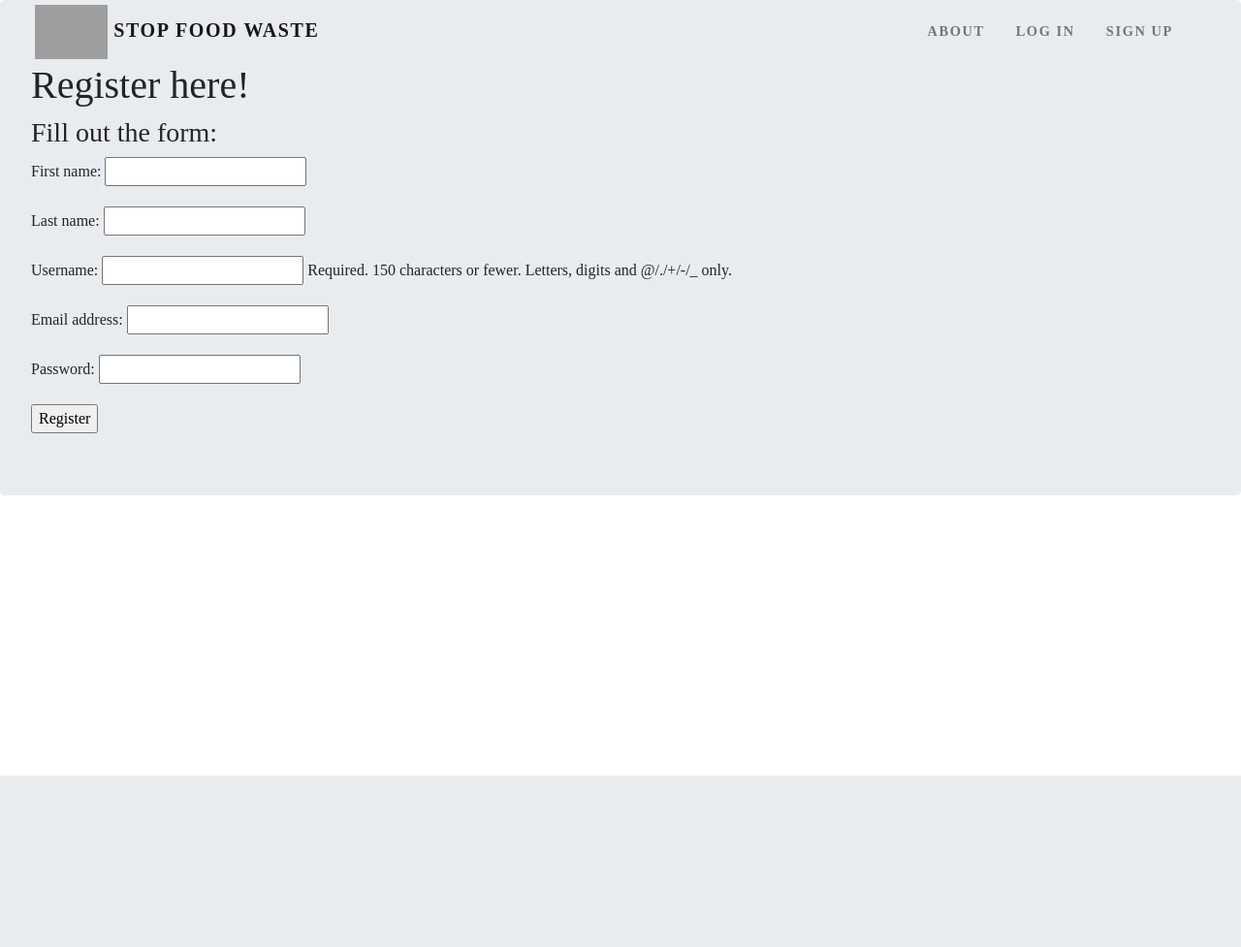
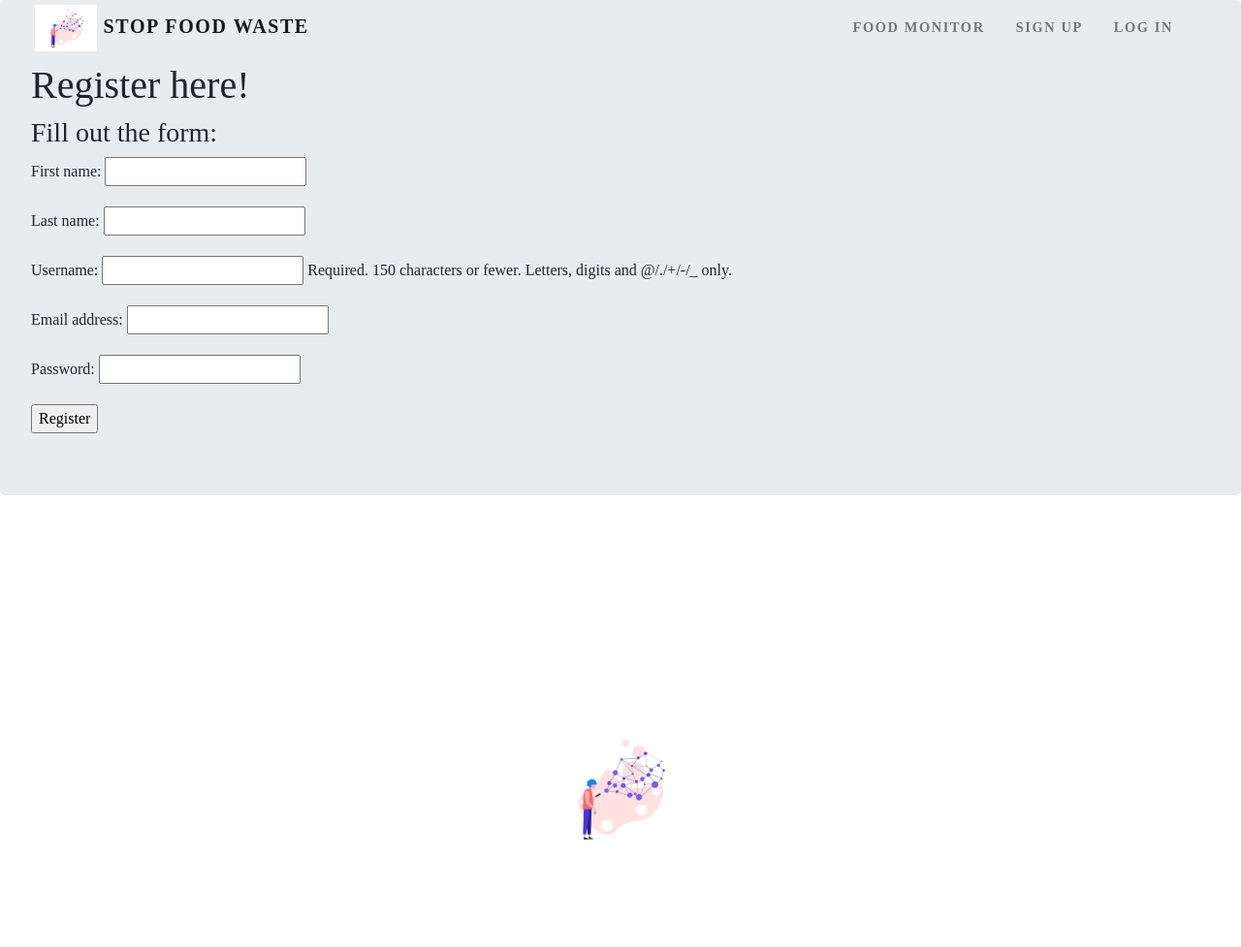
Before and after one commit to cristinabianca1609/GUTS2019, a Django app: page /food_waste_management_app/register/ in a window 1280 px wide. Shown: the whole page at 97% size. Before the commit the page ends 800 px from the top, so only its background shows below. Run offline with Django 3.2, Linux system fonts and the light colour scheme; some libraries are stand-ins or nearby versions; grey boxes are pictures that could not be loaded.

Commit message:
wrote the log in and log out views and added them to base.html template

```diff
--- a/food_waste_project/food_waste_management_app/urls.py
+++ b/food_waste_project/food_waste_management_app/urls.py
@@ -7,5 +7,6 @@ app_name = 'food_waste_management_app'
 urlpatterns =[
     url(r'^$', views.index, name='index'), #access the view called index
     url(r'^register/', views.register, name='register'),
-    #url(r'^login/$', viws.login, name='login'),
+    url(r'^user_login/$', views.user_login, name='user_login'),
+    url(r'^user_logout/$', views.user_logout, name='user_logout'),
     ]
--- a/food_waste_project/food_waste_management_app/views.py
+++ b/food_waste_project/food_waste_management_app/views.py
@@ -1,6 +1,13 @@
 from django.shortcuts import render
-from django.http import HttpResponse
 from food_waste_management_app.forms import UserForm
+
+from django.contrib.auth import authenticate, login, logout
+from django.http import HttpResponseRedirect, HttpResponse
+from django.urls import reverse
+from django.contrib.auth.decorators import login_required
+
+
+
 
 #Here you import any models that we will need to use
 #from food_waste_management_app.models import
@@ -9,6 +16,14 @@ from food_waste_management_app.forms import UserForm
 def index(request):
     return render(request, 'food_waste_management_app/index.html') #path from templates
 
+@login_required
+def special(request):
+    return HttpResponse("You are logged in!")
+
+@login_required
+def user_logout(request):
+    logout(request)
+    return HttpResponseRedirect(reverse('food_waste_management_app:index'))
 
 def register(request):
 
@@ -33,3 +48,25 @@ def register(request):
     return render(request, 'food_waste_management_app/registration.html',
                                         {'user_form': user_form,
                                             'registered': registered})
+
+def user_login(request):
+
+    if request.method == 'POST':
+        username = request.POST.get('username')
+        password = request.POST.get('password')
+
+        user = authenticate(username = username, password = password)
+
+        if user:
+            if user.is_active:
+                login(request, user)
+                return HttpResponseRedirect(reverse('food_waste_management_app:index'))
+
+            else:
+                return HttpResponse('ACCOUNT NOT ACTIVE')
+
+        else:
+            print('Someone tried to login and failed.')
+            return HttpResponse('invalid login details supplied!')
+    else:
+        return render(request, 'food_waste_management_app/login.html')
--- a/food_waste_project/food_waste_project/settings.py
+++ b/food_waste_project/food_waste_project/settings.py
@@ -137,3 +137,5 @@ STATICFILES_DIRS = [
 
 MEDIA_ROOT = MEDIA_DIR
 MEDIA_URL = '/media/'
+
+LOGIN_URL = '/food_waste_management_app/user_login'
--- a/food_waste_project/food_waste_project/urls.py
+++ b/food_waste_project/food_waste_project/urls.py
@@ -18,8 +18,11 @@ from django.conf.urls import url
 from django.urls import path
 from django.conf.urls import include
 from food_waste_management_app import urls
+from food_waste_management_app import views
 
 urlpatterns = [
     path('admin/', admin.site.urls),
     url(r'^food_waste_management_app/', include('food_waste_management_app.urls')),
+    url(r'^logout/$', views.user_logout, name = 'logout'),
+    url(r'^special/', views.special, name='special')
 ]
--- a/food_waste_project/static/css/mystyle.css
+++ b/food_waste_project/static/css/mystyle.css
@@ -26,7 +26,7 @@ body{
 }
 
 .navbar-brand img{
-	height:3.5rem;
+	height:3.0rem;
 	padding-left: 20px;
 }
 
@@ -79,6 +79,29 @@ body{
 }
 
 
+/*========================================Footer styles==========================================*/
+
+.foot{
+	padding: 100px 0;
+	background-color: '#080d17';
+	overflow: hidden;
+}
+
+.foot-note{
+	padding-top: 30px;
+	font-size:16px;
+	color:#fff;
+	font-weight:300px;
+}
+
+.logo-footer {
+	width: 15%;
+	height: 15%;
+}
+
+/*=====================================End of foot styles===============================================*/
+
+
 /*===============This applies different styles for different media types/devices==================*/
 @media (max-width: 768px){
 
--- a/food_waste_project/templates/food_waste_management_app/base.html
+++ b/food_waste_project/templates/food_waste_management_app/base.html
@@ -14,7 +14,7 @@
     <!-- Navigation section -->
       <nav class="navbar navbar-expand-md navbar-light bg-gray fixed-top">
         <a class="navbar-brand" href="#">
-          <img src="#" href="#">
+          <img src="{% static 'images/front-page.png' %}" />
           Stop Food Waste
         </a>
         <button class="navbar-toggler" type="button" data-toggle="collapse" data-target="#navbarResponsive">
@@ -24,20 +24,45 @@
         <div class="collapse navbar-collapse" id="navbarResponsive">
           <ul class="navbar-nav ml-auto">
             <li class="nav-item">
-              <a class="nav-link" href="#">About</a>
+              <a class="nav-link" href="#">Food Monitor</a>
             </li>
             <li class="nav-item">
-              <a class="nav-link" href="#">Log in</a>
+              <a class="nav-link" href="{% url 'food_waste_management_app:register' %}">Sign up</a>
             </li>
+            {% if user.is_authenticated %}
             <li class="nav-item">
-              <a class="nav-link" href="#">Sign up</a>
+              <a class="nav-link" href="{% url 'food_waste_management_app:user_logout' %}">Log out</a>
             </li>
+              {% else %}
+            <li class='nav-item'>
+              <a class="nav-link" href="{% url 'food_waste_management_app:user_login' %}">Log in</a>
+            </li>
+            {% endif %}
+
           </ul>
         </div>
       </nav>
     <!-- End of Navigation -->
+
     {% block body_block %}
 
     {% endblock %}
+    <footer class="foot">
+      <div class="container">
+        <div class="row">
+          <div class="col-md-12 text-center">
+            <div class="foot-note">
+              <p>
+                Do you have the GUTS (2019)?
+              </p>
+              <p class="text-uppercase">
+                Lenka, Patryk, Cristina
+              </p>
+                <img class="logo-footer" src="{% static 'images/front-page.png' %}" />
+            </div>
+          </div>
+        </div>
+      </div>
+    </footer>
   </body>
 </html>
--- a/food_waste_project/templates/food_waste_management_app/index.html
+++ b/food_waste_project/templates/food_waste_management_app/index.html
@@ -1,4 +1,3 @@
-
 {% extends "food_waste_management_app/base.html" %}
 {% load staticfiles %}
 
@@ -8,7 +7,7 @@
 <div class="container">
   <div class="row">
       <div class="col">
-        <img id="front" src="{% static "images/front-page.png" %}" alt = 'Inside of fridge.' />
+        <img id="front" src="{% static "images/front-page.png" %}" alt = '' />
       </div>
       <div class="col">
         <p id="front-text"> Making food management easy so you can reduce food waste, save time,
@@ -19,4 +18,4 @@
       </div>
   </div>
 </div>
-    {% endblock %}
+{% endblock %}
```
Also changed, not shown: food_waste_project/templates/food_waste_management_app/login.html (+19 -11 lines).
